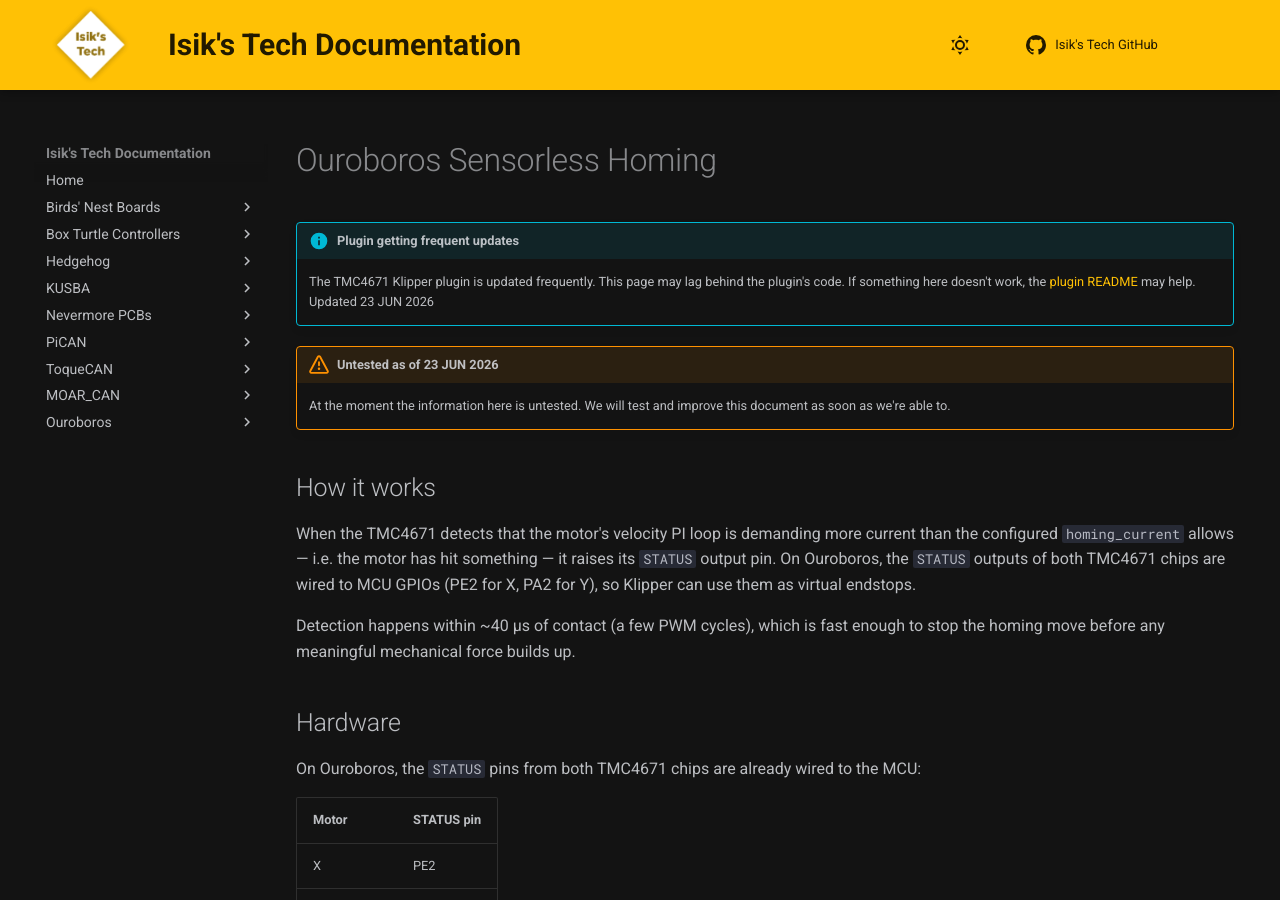
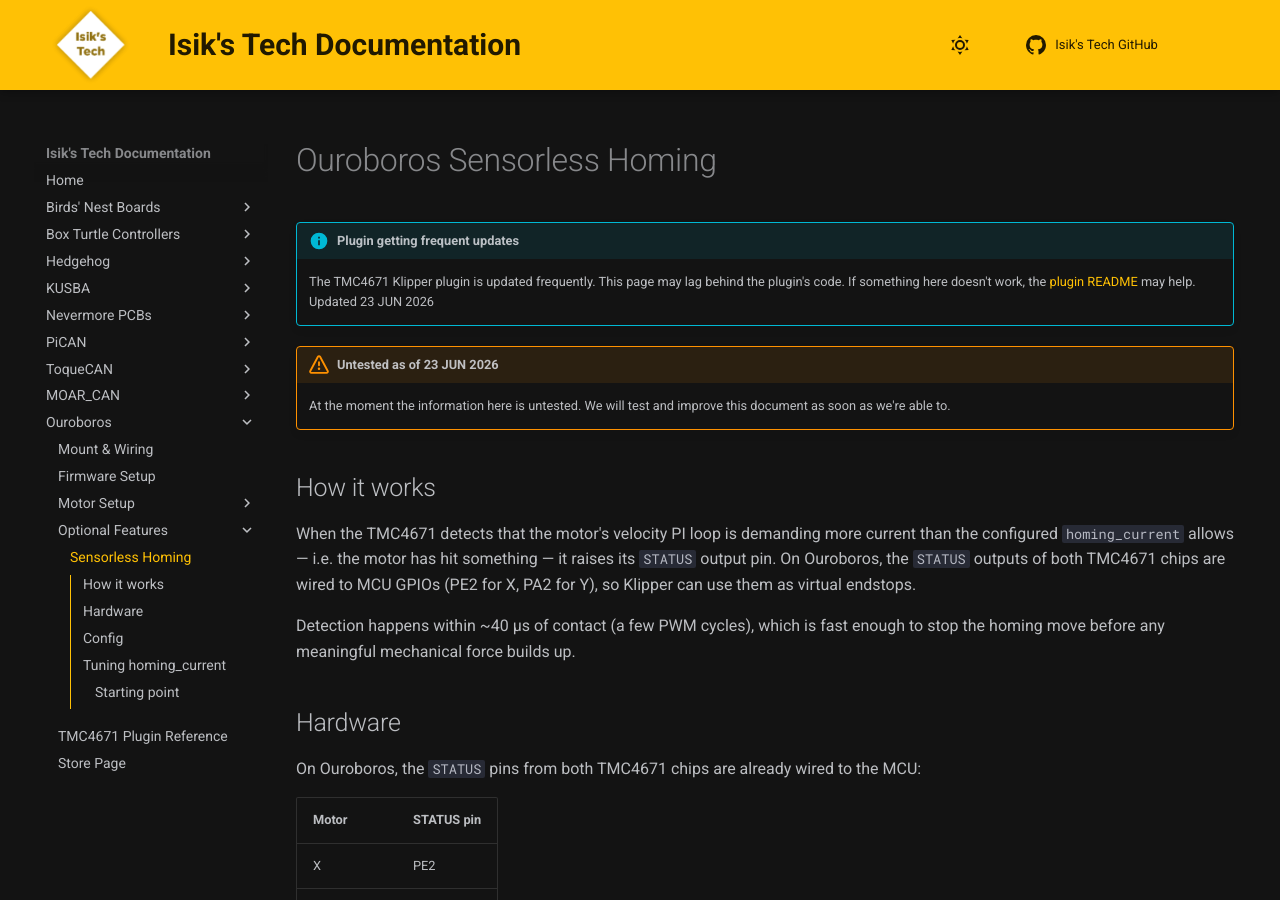
Before and after one commit to xbst/docs, an MkDocs documentation site: the page built from docs/Ouroboros/Sensorless-Homing.md, in a window 1280 px wide and 900 px high. Built offline with MkDocs 1.6.1 and Material for MkDocs 9.7.7, drawn with Linux system fonts in a browser that asks for light colours.

Commit message:
Update mkdocs.yml

```diff
--- a/mkdocs.yml
+++ b/mkdocs.yml
@@ -160,7 +160,9 @@ nav:
     - "Firmware Setup": "Ouroboros/Firmware-Setup.md"
     - "Motor Setup":
       - "Stepper Motors":
-        - "Isik's Tech Encoder Stepper Presets": "Ouroboros/IT.md"
+#        - "Isik's Tech Encoder Stepper Presets": "Ouroboros/IT.md"
         - "Manual Calibration": "Ouroboros/Stepper-Calibration.md"
+    - "Optional Features":
+        - "Sensorless Homing": "Ouroboros/Sensorless-Homing.md"
     - Ouroboros/gibberish.md
     - "Store Page": "https://store.isiks.tech/products/ouroboros"
```
